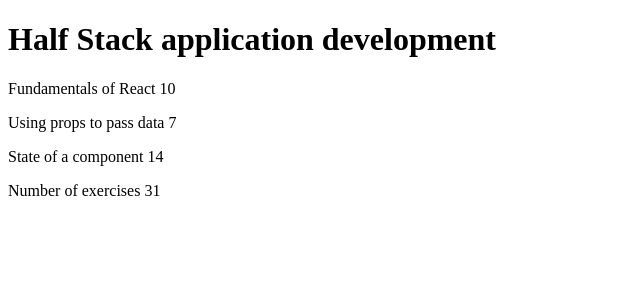
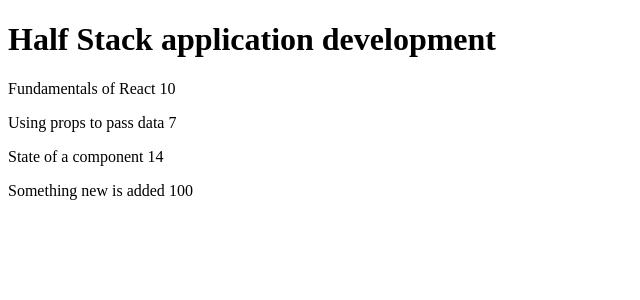
Before and after one commit to ngoxuanhuy/FullStackOpen-2023, a React (Vite) app in the folder exercises/courseinfo/: page / in a window 1280 px wide. Shown: the top 300 px of the page, without its empty margins (0-640 px from the left). Built offline with nearby package versions, Linux system fonts and the light colour scheme.

Commit message:
Add Ex2.1: courseinfo, step6

```diff
--- a/exercises/courseinfo/src/App.jsx
+++ b/exercises/courseinfo/src/App.jsx
@@ -1,26 +1,4 @@
-const Header = (props) => {
-  return (
-    <h1>{props.name}</h1>
-  )
-}
-
-const Part = (props) => {
-  return (
-    <p>
-      {props.part.name} {props.part.exercises}
-    </p>
-  )
-}
-
-const Content = (props) => {
-  return (
-    <div>
-      <Part part={props.parts[0]}/>
-      <Part part={props.parts[1]}/>
-      <Part part={props.parts[2]}/>
-    </div>
-  )
-}
+import Course from './components/Course'
 
 const Total = (props) => {
   return (
@@ -30,30 +8,33 @@
 
 const App = () => {
   const course = {
+    id: 1,
     name: 'Half Stack application development',
     parts: [
       {
         name: 'Fundamentals of React',
-        exercises: 10
+        exercises: 10,
+        id: 1
       },
       {
         name: 'Using props to pass data',
-        exercises: 7
+        exercises: 7,
+        id: 2
       },
       {
         name: 'State of a component',
-        exercises: 14
+        exercises: 14,
+        id: 3
+      },
+      {
+        name: 'Something new is added',
+        exercises: 100,
+        id: 4
       }
     ]
   }
 
-  return (
-    <div>
-      <Header name={course.name}/>
-      <Content parts={course.parts}/>
-      <Total parts={course.parts}/>
-    </div>
-  )
+  return <Course course={course} />
 }
 
 export default App
--- /dev/null
+++ b/exercises/courseinfo/src/components/Content.jsx
@@ -0,0 +1,11 @@
+import Part from './Part'
+
+const Content = ({parts}) => {
+    return (
+        <div>
+            {parts.map(part => <Part key={part.id} part={part}/>)}
+        </div>
+    )
+}
+
+export default Content
--- /dev/null
+++ b/exercises/courseinfo/src/components/Course.jsx
@@ -0,0 +1,14 @@
+import Header from './Header'
+import Content from './Content'
+
+const Course = ({course}) => {
+    return (
+        <div>
+            <Header name={course.name}/>
+            <Content parts={course.parts}/>
+            {/* <Total parts={course.parts}/> */}
+        </div>
+    )
+}
+
+export default Course
--- /dev/null
+++ b/exercises/courseinfo/src/components/Header.jsx
@@ -0,0 +1,7 @@
+const Header = ({name}) => {
+    return (
+        <h1>{name}</h1>
+    )
+}
+
+export default Header
--- /dev/null
+++ b/exercises/courseinfo/src/components/Part.jsx
@@ -0,0 +1,9 @@
+const Part = ({part}) => {
+    return (
+        <p>
+            {part.name} {part.exercises}
+        </p>
+    )
+}
+
+export default Part
```
